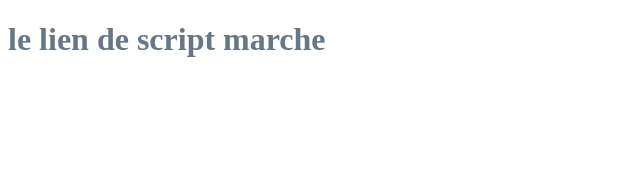
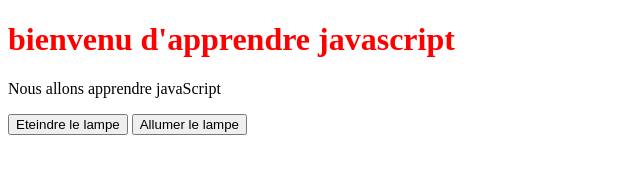
Before and after one commit to IlyasomarH/JavaScriptExercice, a plain HTML site: page index.html in a window 1280 px wide. Shown: the whole page, without its empty margins (0-640 px from the left). Drawn offline with Linux system fonts and the light colour scheme.

Commit message:
introduction

```diff
--- a/index.html
+++ b/index.html
@@ -9,6 +9,20 @@
 <body>
 
 	<h1 id="h1">bienvenu d'apprendre javascript</h1>
+	<p id="demo">
+
+	</p>
+
+	<button onclick="Eteindre() ">Eteindre le lampe</button>
+
+	<img src="../../../sninping tools/javaScript/cours 0/off.png" id="img">
+
+	<button onclick="Allumer() ">Allumer le lampe</button>
+
+
+
+
+
 
 
 <script type="text/javascript" src="script.js"></script>
--- a/script.js
+++ b/script.js
@@ -1 +1,24 @@
-document.getElementById('h1').innerHTML="le lien de script marche ";
+// javaScript and content
+
+document.getElementById('demo').innerHTML="Nous allons apprendre javaScript";
+
+// JavaScript and HTML Attribute Values.
+function Eteindre(argument) {
+	document.getElementById('img').src='../../../sninping tools/javaScript/cours 0/off.png';
+}
+
+function Allumer(argument) {
+	document.getElementById('img').src='../../../sninping tools/javaScript/cours 0/on.png'
+}
+
+
+//JavaScript and HTML Styles (CSS).
+
+document.getElementById('h1').style.color="red";
+
+// JavaScript and Hidding HTML Elements
+
+document.getElementById('img').style.display="none";
+
+
+//JavaScript and Showing HTML Elements
```
